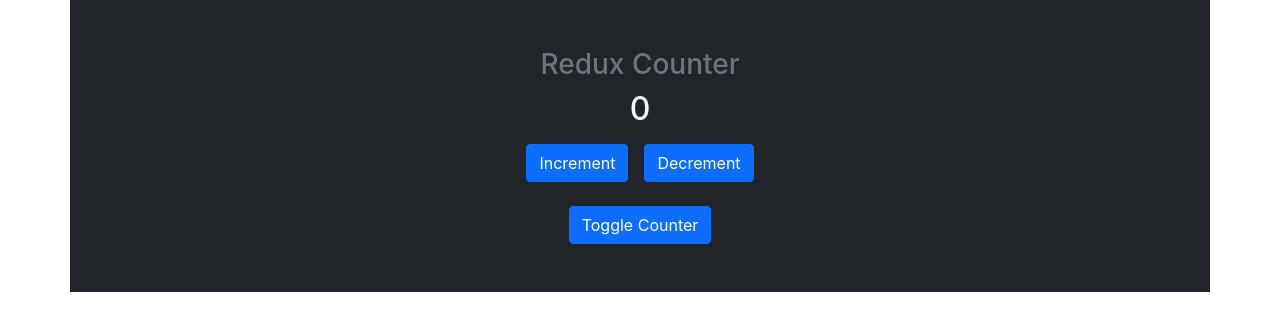
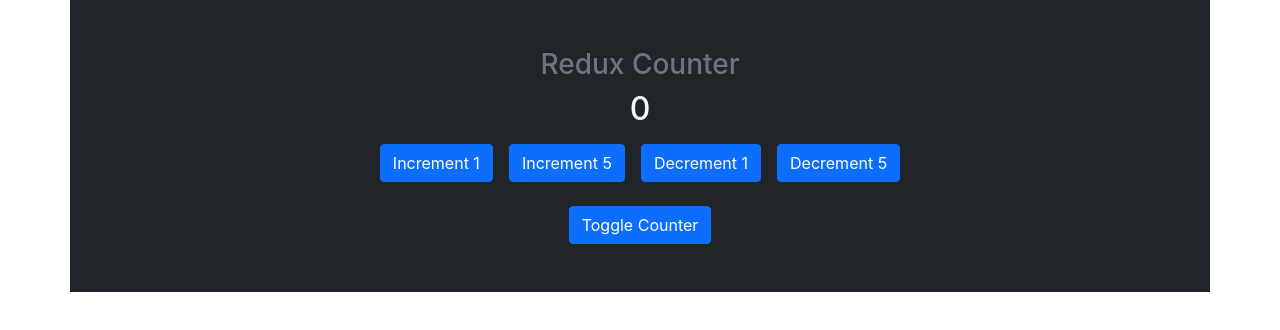
Before and after one commit to johnLexicon/react-redux-counter, a React (Create React App) app: page / in a window 1280 px wide. Shown: the top 330 px of the page. Built offline with nearby package versions, Linux system fonts and the light colour scheme.

Commit message:
Usage of incr & decr functionality with payload.

```diff
--- a/src/components/Counter.js
+++ b/src/components/Counter.js
@@ -5,22 +5,40 @@
   const counter = useSelector((state) => state.counter);
   const dispatch = useDispatch();
 
-  const handleIncrement = () => {
-    dispatch({ type: 'INCREMENT' });
+  const handleIncrement = (amount) => {
+    dispatch({ type: 'INCREMENT', amount });
   };
-  const handleDecrement = () => {
-    dispatch({ type: 'DECREMENT' });
+  const handleDecrement = (amount) => {
+    dispatch({ type: 'DECREMENT', amount });
   };
   return (
     <div className="counter-wrapper text-center py-5">
       <div className="h3 text-muted">Redux Counter</div>
       <div className="h2">{counter}</div>
       <div className="counter-btns">
-        <button onClick={handleIncrement} className="btn btn-primary m-2">
-          Increment
+        <button
+          onClick={() => handleIncrement(1)}
+          className="btn btn-primary m-2"
+        >
+          Increment 1
         </button>
-        <button onClick={handleDecrement} className="btn btn-primary m-2">
-          Decrement
+        <button
+          onClick={() => handleIncrement(5)}
+          className="btn btn-primary m-2"
+        >
+          Increment 5
+        </button>
+        <button
+          onClick={() => handleDecrement(1)}
+          className="btn btn-primary m-2"
+        >
+          Decrement 1
+        </button>
+        <button
+          onClick={() => handleDecrement(5)}
+          className="btn btn-primary m-2"
+        >
+          Decrement 5
         </button>
       </div>
       <div className="toggle-wrapper mt-3">
--- a/src/store/index.js
+++ b/src/store/index.js
@@ -1,11 +1,12 @@
 import { createStore } from 'redux';
 
 const counterReducer = (state = { counter: 0 }, action) => {
-  if (action.type === 'INCREMENT') {
-    return { ...state, counter: state.counter + 1 };
+  const { type, amount } = action;
+  if (type === 'INCREMENT') {
+    return { ...state, counter: state.counter + amount };
   }
-  if (action.type === 'DECREMENT') {
-    return { ...state, counter: state.counter - 1 };
+  if (type === 'DECREMENT') {
+    return { ...state, counter: state.counter - amount };
   }
   return state;
 };
```
